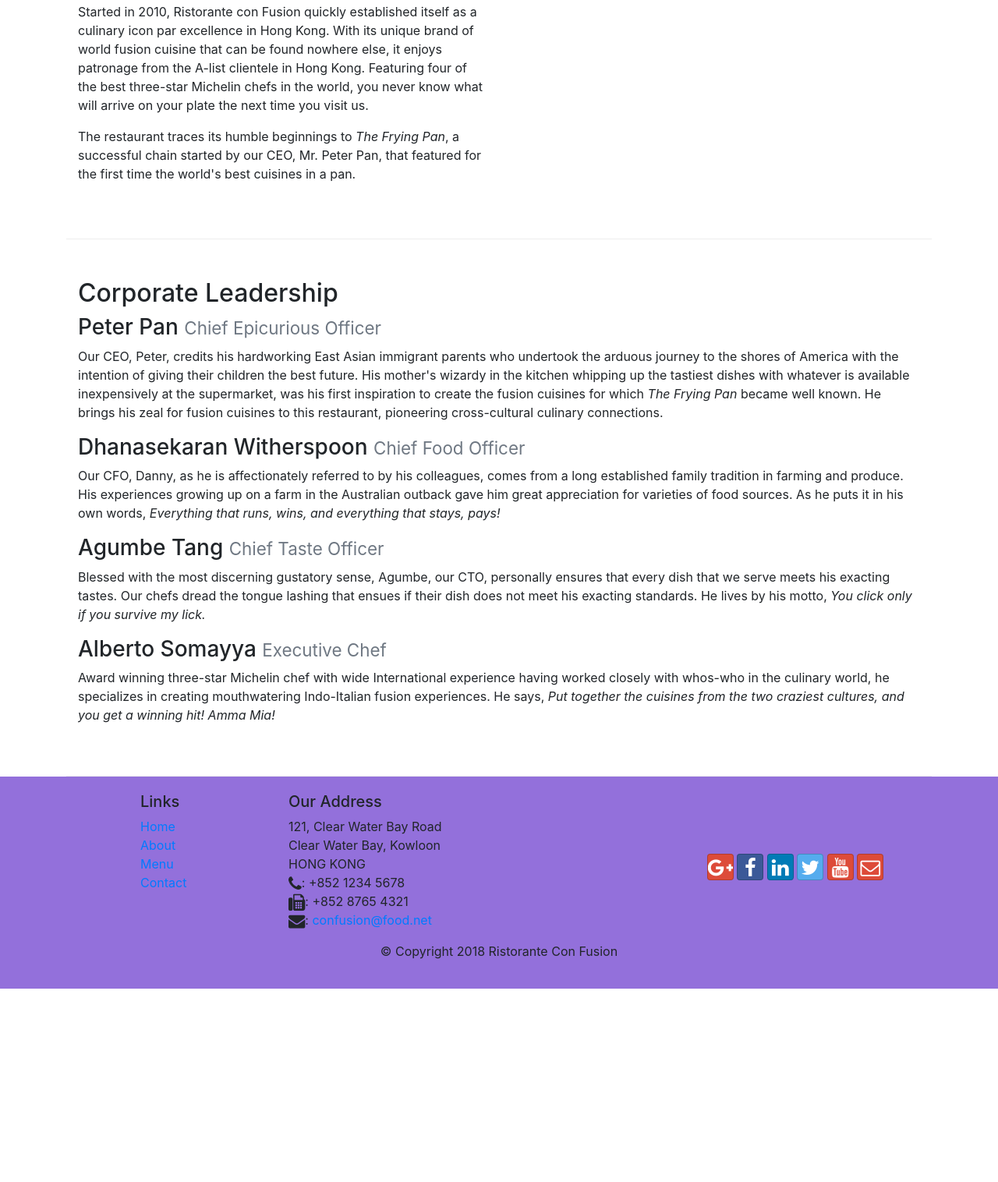
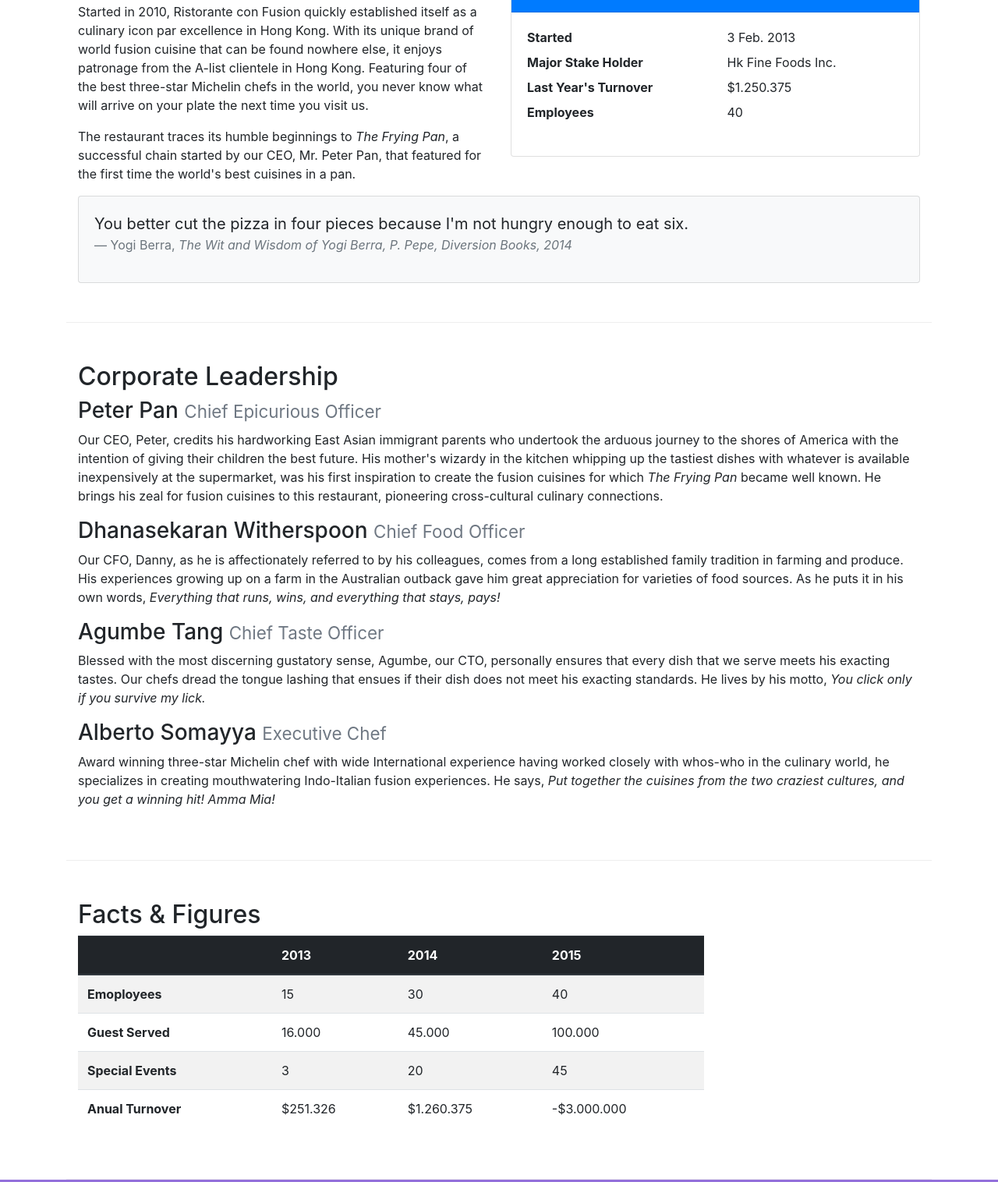
Before and after one commit to facufrnandz/Coursera-Bootstrap, a website: page aboutus.html in a window 1280 px wide. Shown: the part 578-2094 px from the top of the page at 78% size. Before the commit the page ends 1846 px from the top, so only its background shows below. Drawn offline with nearby package versions, Linux system fonts and the light colour scheme.

Commit message:
Tables and Cards

```diff
--- a/aboutus.html
+++ b/aboutus.html
@@ -73,7 +73,34 @@
                 <p>Started in 2010, Ristorante con Fusion quickly established itself as a culinary icon par excellence in Hong Kong. With its unique brand of world fusion cuisine that can be found nowhere else, it enjoys patronage from the A-list clientele in Hong Kong.  Featuring four of the best three-star Michelin chefs in the world, you never know what will arrive on your plate the next time you visit us.</p>
                 <p>The restaurant traces its humble beginnings to <em>The Frying Pan</em>, a successful chain started by our CEO, Mr. Peter Pan, that featured for the first time the world's best cuisines in a pan.</p>
             </div>
-            <div class="col-12 col-sm-6">
+            <div class="col-sm-6">
+                <div class="card">
+                    <h3 class="card-header bg-primary text-white">Facts at a Glance</h3>
+                    <div class="card-body">
+                        <dl class="row">
+                            <dt class="col-6">Started</dt>
+                            <dd class="col-6">3 Feb. 2013</dd>
+                            <dt class="col-6">Major Stake Holder</dt>
+                            <dd class="col-6">Hk Fine Foods Inc.</dd>
+                            <dt class="col-6">Last Year's Turnover</dt>
+                            <dd class="col-6">$1.250.375</dd>
+                            <dt class="col-6">Employees</dt>
+                            <dd class="col-6">40</dd>
+                        </dl>
+                    </div>
+                </div>
+            </div>
+            <div class="col-12">
+                <div class="card card-body bg-light">
+                    <blockquote class="blockquote">
+                        <p class="mb-0">You better cut the pizza in four pieces because
+                            I'm not hungry enough to eat six.</p>
+                        <footer class="blockquote-footer">Yogi Berra,
+                            <cite title="Source Title">The Wit and Wisdom of Yogi Berra,
+                            P. Pepe, Diversion Books, 2014</cite>
+                        </footer>
+                    </blockquote>
+                </div>
             </div>
         </div>
 
@@ -97,6 +124,55 @@
                     <small>Executive Chef</small></h3>
                 <p class="d-none d-sm-block">Award winning three-star Michelin chef with wide International experience having worked closely with whos-who in the culinary world, he specializes in creating mouthwatering Indo-Italian fusion experiences. He says, <em>Put together the cuisines from the two craziest cultures, and you get a winning hit! Amma Mia!</em></p>
             </div>
+       </div>
+
+       <div class="row row-content">
+            <div class="col-12 col-sm-9">
+                <h2>Facts &amp; Figures </h2>
+                <div class="table-responsive">
+                    <table class="table table-striped">
+                        <thead class="thead-dark">
+                            <tr>
+                                <th>&nbsp;</th>
+                                <th>2013</th>
+                                <th>2014</th>
+                                <th>2015</th>
+                            </tr>
+                        </thead>
+                        <tbody>
+                            <tr>
+                                <th>Emoployees</th>
+                                <td>15</td>
+                                <td>30</td>
+                                <td>40</td>
+                            </tr>
+                            <tr>
+                                <th>Guest Served</th>
+                                <td>16.000</td>
+                                <td>45.000</td>
+                                <td>100.000</td>
+                            </tr>
+                            <tr>
+                                <th>Special Events</th>
+                                <td>3</td>
+                                <td>20</td>
+                                <td>45</td>
+                            </tr>
+                            <tr>
+                                <th>Anual Turnover</th>
+                                <td>$251.326</td>
+                                <td>$1.260.375</td>
+                                <td>-$3.000.000</td>
+                            </tr>
+                        </tbody>
+                    </table>
+                </div>
+            </div>
+
+            <div class="col-12 col-sm-3">
+
+            </div>
+
        </div>
 
     </div>
```
